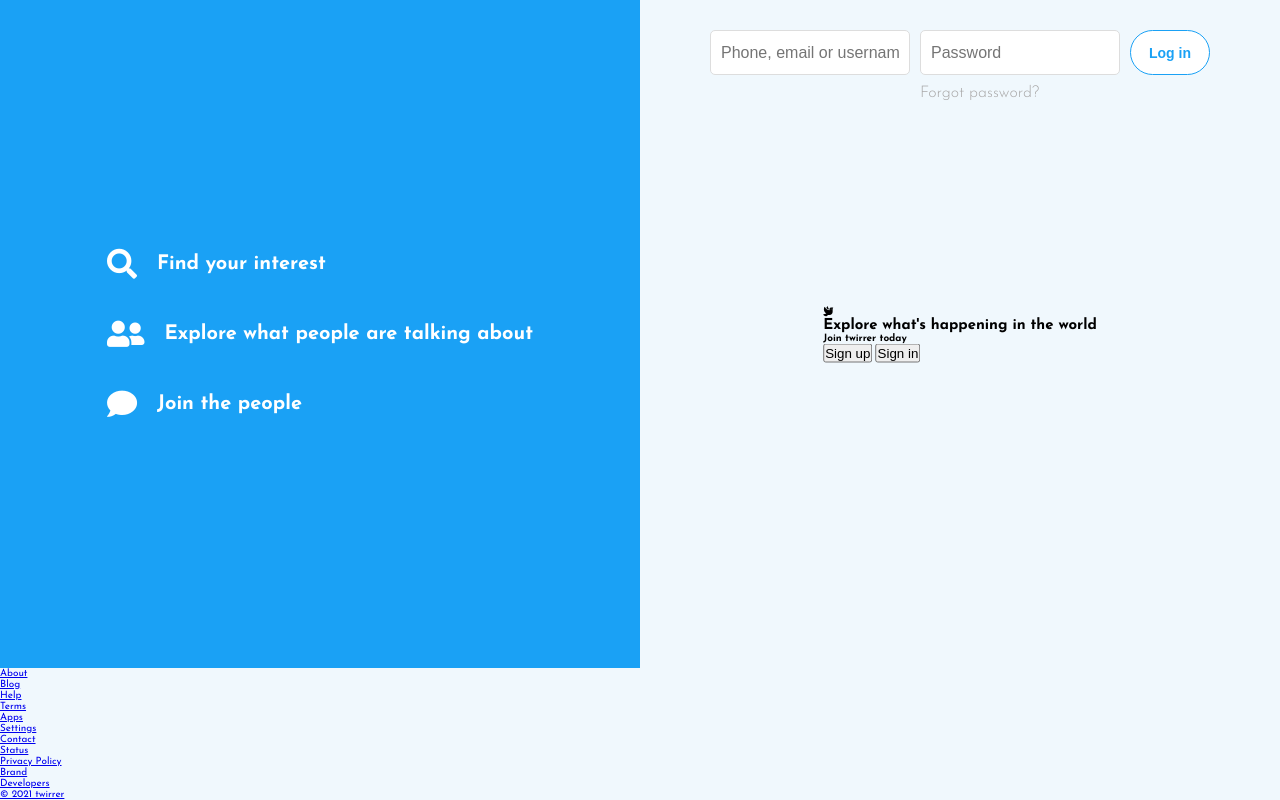
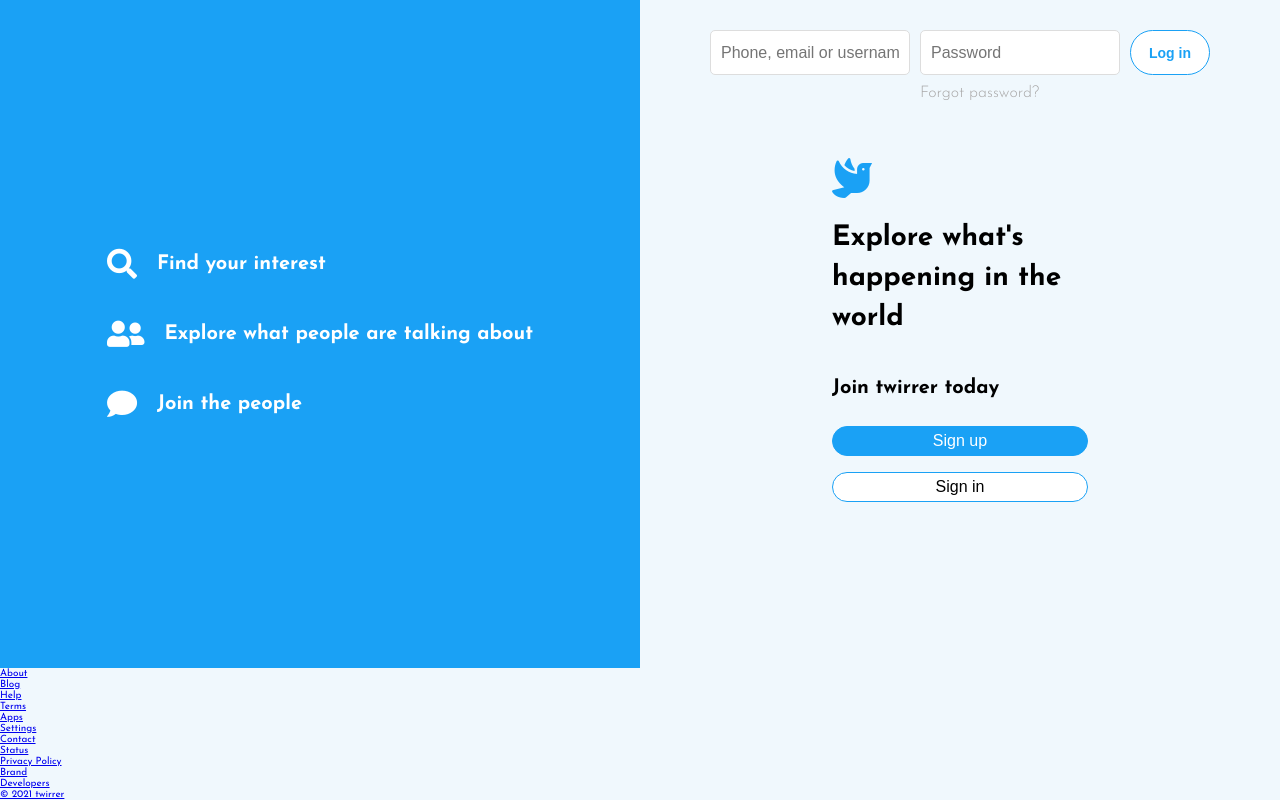
Before and after one commit to Isrealsix/twiterClone, a website: page index.html in a window 1280 px wide. Drawn offline with Linux system fonts and the light colour scheme.

Commit message:
completed styling the middle part of the right box

```diff
--- a/sass/layouts/_right.scss
+++ b/sass/layouts/_right.scss
@@ -59,5 +59,52 @@
 		top: 50%;
 		left: 50%;
 		transform: translate(-50%, -50%);
+		display: flex;
+		flex-direction: column;
+		width: 40%;
+
+		i {
+			font-size: 4rem;
+			color: var(--color-secondary);
+			margin-bottom: 2rem;
+		}
+
+		h1 {
+			font-size: 2.8rem;
+			margin-bottom: 4rem;
+			line-height: 4rem;
+		}
+
+		h4 {
+			font-size: 2rem;
+			margin-bottom: 2rem;
+		}
+
+		button {
+			margin: 0.8rem 0;
+			padding: 0.5rem;
+			border: 0.1rem solid var(--color-secondary);
+			border-radius: 4rem;
+			font-size: 1.6rem;
+			cursor: pointer;
+			transition: background-color 0.3s;
+		}
+
+		.sign-up {
+			background-color: var(--color-secondary);
+			color: var(--color-white);
+
+			&:hover {
+				background-color: #0f5d8d;
+			}
+		}
+
+		.sign-in {
+			background-color: var(--color-white);
+
+			&:hover {
+				background-color: #d9ebf7;
+			}
+		}
 	}
 }
```
Also changed, not shown: css/style.css.
